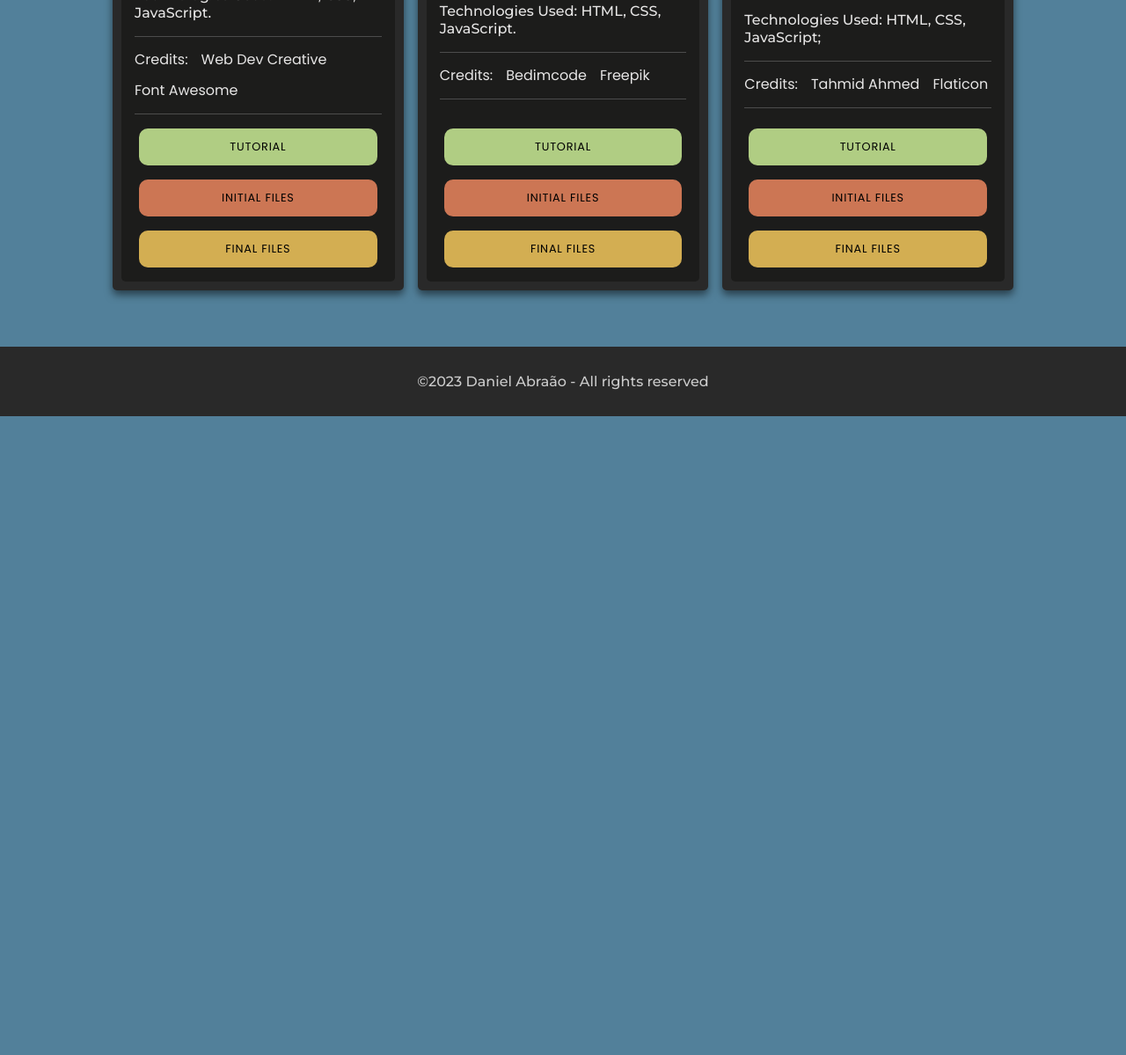
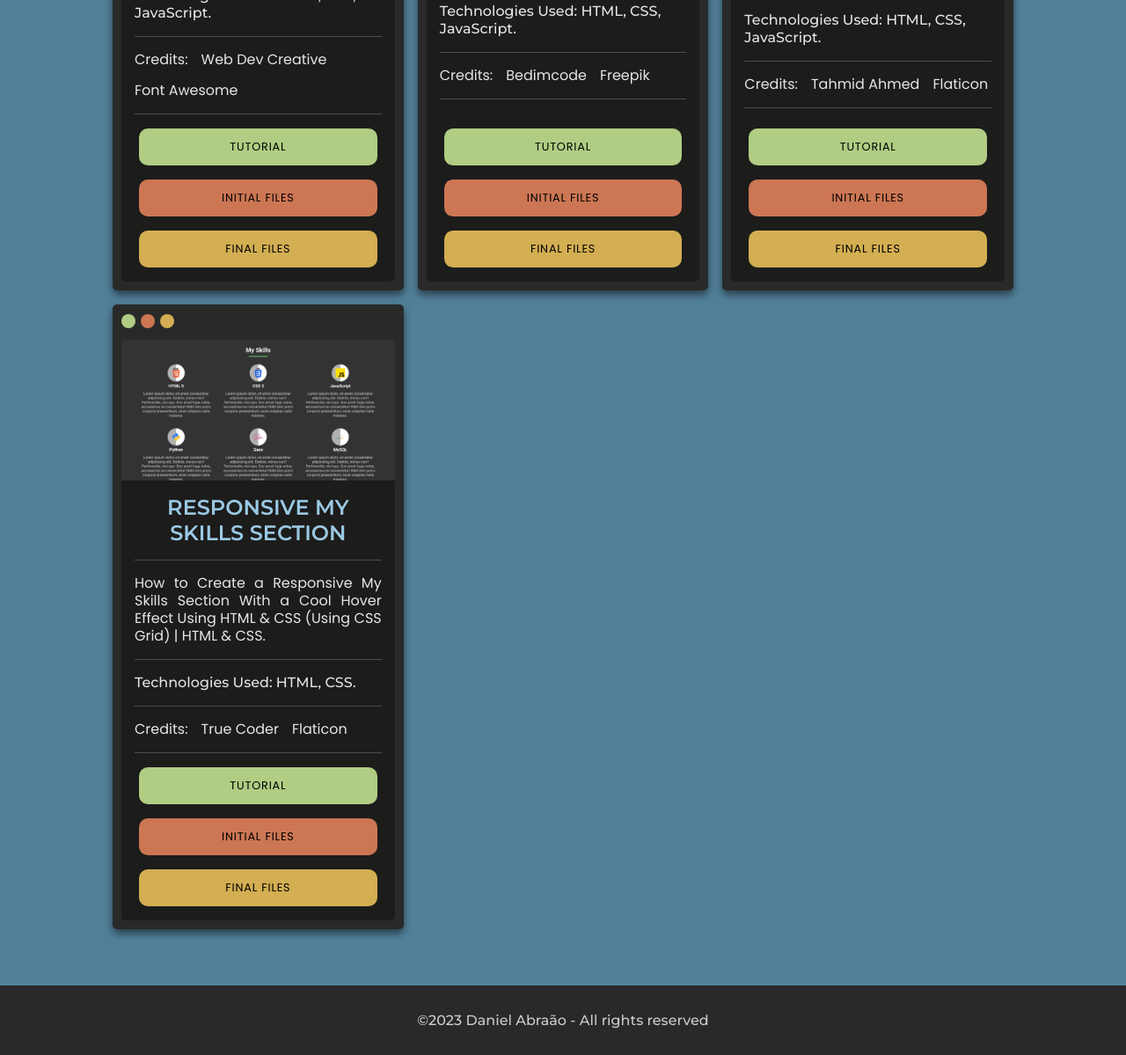
Before and after one commit to Daniel-Abraao/Practice, a plain HTML site: page index.html in a window 1280 px wide. Shown: the part 1279-2478 px from the top of the page at 88% size. Before the commit the page ends 1752 px from the top, so only its background shows below. Drawn offline with Linux system fonts and the light colour scheme.

Commit message:
adding project "section my skills" on main site

```diff
--- a/index.html
+++ b/index.html
@@ -203,7 +203,7 @@
                     component which is a beautiful responsive profile card.
                   </p>
                   <h3 class="card__technologies border__bottom">
-                    Technologies used: HTML, CSS, JavaScript;
+                    Technologies used: HTML, CSS, JavaScript.
                   </h3>
                   <div class="card__credits border__bottom">
                     Credits:
@@ -243,6 +243,74 @@
                 </div>
               </div>
             </div>
+
+            <div class="card box__dark-external">
+              <div class="content__ball">
+                <div class="ball__small bg__grem"></div>
+                <div class="ball__small bg__orange"></div>
+                <div class="ball__small bg__yellow"></div>
+              </div>
+              <div class="box__dark-internal border__radios flex__column">
+                <div class="card__image">
+                  <a
+                    target="_blank"
+                    href="projects/resonsive-my-skills-section/final-file/index.html"
+                  >
+                    <img
+                      src="projects/resonsive-my-skills-section/final-file/template.png"
+                      alt=""
+                      class="card__img efect__zoon"
+                    />
+                  </a>
+                </div>
+                <div class="card__text">
+                  <h2 class="card__title border__bottom">
+                    Responsive My Skills Section
+                  </h2>
+                  <p class="card__description border__bottom">
+                    How to Create a Responsive My Skills Section With a Cool Hover Effect Using HTML & CSS (Using CSS Grid) | HTML & CSS.
+                  </p>
+                  <h3 class="card__technologies border__bottom">
+                    Technologies used: HTML, CSS.
+                  </h3>
+                  <div class="card__credits border__bottom">
+                    Credits:
+                    <a
+                      target="_blank"
+                      href="https://www.youtube.com/@TrueCoder"
+                      >True Coder</a
+                    >
+
+                    <a
+                      target="_blank"
+                      href="https://www.flaticon.com/free-icons/optimism"
+                      >Flaticon</a
+                    >
+                  </div>
+                </div>
+                <div class="card__links">
+                  <a
+                    target="_blank"
+                    href="https://www.youtube.com/watch?v=PXEWjolPP0I&list=PLt5nFcZSSiWVptXtYJssP6K3HoSl0cp-O&index=5"
+                    class="card__link button bg__grem"
+                  >
+                    Tutorial</a
+                  >
+                  <a
+                    target="_blank"
+                    href="https://github.com/Daniel-Abraao/Practice/tree/main/projects/resonsive-my-skills-section"
+                    class="card__link button bg__orange"
+                    >Initial Files</a
+                  >
+                  <a
+                    target="_blank"
+                    href="https://github.com/Daniel-Abraao/Practice/tree/main/projects/resonsive-my-skills-section"
+                    class="card__link button bg__yellow"
+                    >Final files</a
+                  >
+                </div>
+              </div>
+            </div>
           </div>
         </div>
       </section>
```
